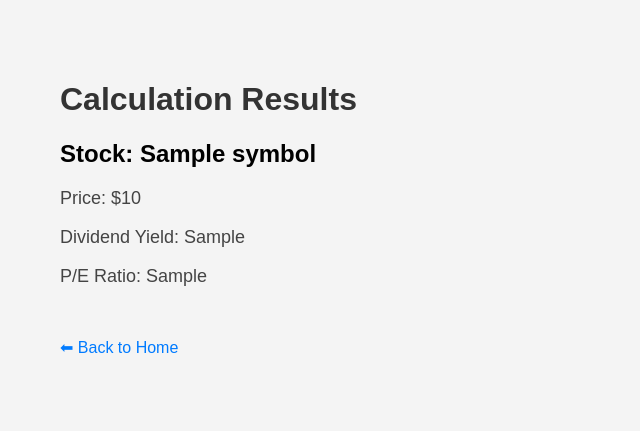
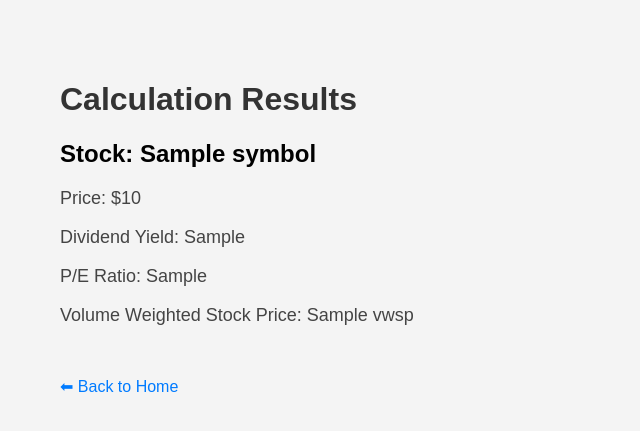
Before and after one commit to ekta0616/gbce, a Flask app: template templates/result.html in a window 1280 px wide. Shown: the top 431 px of the page, without its empty margins (0-640 px from the left). Run offline with Flask 3, Linux system fonts and the light colour scheme; the template is opened without the code that fills it: most values are stand-ins (such as "Sample title", 1, 10 or a date in 2020).

Commit message:
Updated calculation display

```diff
--- a/app.py
+++ b/app.py
@@ -113,10 +113,12 @@ def calculate():
         stock = gbce.stocks[symbol]
         dividend_yield = stock.calculate_dividend_yield(price)
         pe_ratio = stock.calculate_pe_ratio(price)
+        vwsp = stock.calculate_vwsp()
         data['symbol'] = symbol
         data['price'] = price
         data['dividend_yield'] = dividend_yield
         data['pe_ratio'] = pe_ratio
+        data['vwsp'] = vwsp
         template = 'result.html'
     else:
         data = get_home_data()
--- a/templates/result.html
+++ b/templates/result.html
@@ -20,6 +20,7 @@
         <p>Price: ${{ data.price }}</p>
         <p>Dividend Yield: {{ data.dividend_yield }}</p>
         <p>P/E Ratio: {{ data.pe_ratio if data.pe_ratio is not none else 'N/A' }}</p>
+        <p>Volume Weighted Stock Price: {{ data.vwsp if data.vwsp is not none else 'N/A' }}</p>
     {% else %}
 
     {% if data.share_index %}
```
